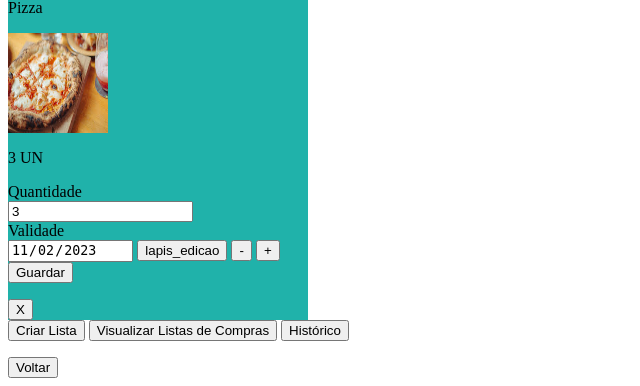
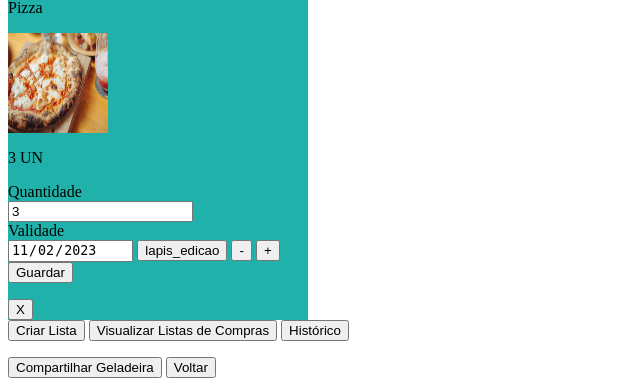
Before and after one commit to Tsuki25/SSF_Smart-Storage-Frigde, a Django app: page /geladeiras/geladeira/1/ in a window 1280 px wide. Shown: the part 998-1384 px from the top of the page, without its empty margins (0-640 px from the left). Run offline with Django 4.2, Linux system fonts and the light colour scheme; a user stored in the database is signed in; data comes from the database, SQL or seed files in the repository; both versions use the stored data as it was after the commit.

Commit message:
adicionando a prototipo da funcionalidade de compartilhar geladeiras via link

```diff
--- /dev/null
+++ b/estoque/templates/confirmacao_compartilhamento.html
@@ -0,0 +1,5 @@
+<h2>Confirmação de Compartilhamento</h2>
+<p>Deseja possuir acesso a geladeira {{ object.pk }}?</p>
+<form method="post">
+    <button type="submit" class="btn-aceitar" style="background-color: forestgreen">Acessar</button>
+</form>
--- a/estoque/templates/detalhes_geladeira.html
+++ b/estoque/templates/detalhes_geladeira.html
@@ -28,7 +28,7 @@
                     <label for="validade{{ item.id }}">Validade</label><br>
                     <input type="date" id="validade{{ item.id }}" name="validade{{ item.id }}" value="{{ item.validade|date:'Y-m-d' }}" readonly>
                     <button type="button" id="btn_validade{{ item.id }}" onclick="document.getElementById('validade{{ item.id }}').readOnly = false; document.getElementById('btn_validade{{ item.id }}').style.display = 'none'">lapis_edicao</button>
-                    <button type="button" onclick="document.getElementById('quantidade{{ item.id }}').value = parseInt(document.getElementById('quantidade{{ item.id }}').value) - 1">-</button><!-- Não tá funfando ainda -->
+                    <button type="button" onclick="document.getElementById('quantidade{{ item.id }}').value = parseInt(document.getElementById('quantidade{{ item.id }}').value) - 1">-</button>
                     <button type="button" onclick="document.getElementById('quantidade{{ item.id }}').value = parseInt(document.getElementById('quantidade{{ item.id }}').value) + 1">+</button>
                     <button type="submit">Guardar</button>
                 </form>
@@ -37,12 +37,29 @@
             </div>
         {% endfor %}
 
-        <!-- <a href=""><button>Adicionar item</button></a> -->
     </div>
     <a href="{% url 'estoque:criar_lista' object.pk %}"><button> Criar Lista </button></a>
     <a href="{% url 'estoque:listas' geladeira.pk %}"><button> Visualizar Listas de Compras </button></a>
     <a href="{% url 'estoque:historico_geladeira' geladeira.pk %}"><button> Histórico </button></a>
     <p></p>
+    <button id="compartilhar_geladeira">Compartilhar Geladeira</button>
+    <p id="link_compartilhamento" style="display: none;">
+        <a href="{% url 'estoque:compartilhar_geladeira' geladeira.pk %}">Convite:Geladeira {{ geladeira.nome_geladeira }}</a>
+    </p>
     <a href="{% url 'estoque:geladeiras' %}"><button id="btn_voltar">Voltar</button></a>
 
 {% endblock %}
+
+<script>
+    let botao_compartilhar = document.getElementById("compartilhar_geladeira");
+    let link_compartilhamento = document.getElementById("link_compartilhamento");
+
+    botao_compartilhar.addEventListener("click", function() {
+        if (link_compartilhamento.style.display === "block"){
+            link_compartilhamento.style.display = "none"
+            link_compartilhamento.style.zIndex = "3"
+        }else{
+            link_compartilhamento.style.display = "block"
+        }
+    });
+</script>
--- a/estoque/urls.py
+++ b/estoque/urls.py
@@ -35,4 +35,5 @@ urlpatterns = [
     path('geladeira/listas/<int:lista>/excluir_item/<int:pk>', views.DeleteItemLista.as_view(), name="excluir_item_lista"),
 
     path('geladeiras/geladeira/historico/<int:pk>', views.HistoricoGeladeira.as_view(), name="historico_geladeira"),
+    path('geladeiras/geladeira/compartilhar_geladeira/<int:pk>', views.CompartilharGeladeira.as_view(), name="compartilhar_geladeira"),
 ]
--- a/estoque/views.py
+++ b/estoque/views.py
@@ -6,6 +6,7 @@ from django.contrib.auth.models import User
 from django.http import HttpResponseRedirect
 from django.shortcuts import get_object_or_404, redirect
 from django.urls import reverse, reverse_lazy
+from django.views import View
 from django.views.generic import TemplateView, UpdateView, DeleteView, CreateView, ListView, DetailView
 
 from estoque.forms import UpdateUsuarioForm, ProdutoForm, GeladeiraForm, ListaForm, ItemGeladeiraForm, ItemListaForm
@@ -65,7 +66,7 @@ class Geladeiras(LoginRequiredMixin, ListView):
 
     def get_context_data(self, **kwargs):  # DEFINE O CONTEXTO DE GELADEIRAS
         context = super().get_context_data(**kwargs)
-        context['geladeiras'] = Geladeira.objects.all() # PEGA TODOS OS OBJETOS GELADEIRA E ADICIONA A UMA LISTA
+        context['geladeiras'] = Geladeira.objects.all()  # PEGA TODOS OS OBJETOS GELADEIRA E ADICIONA A UMA LISTA
 
         termo_pesquisa = self.request.GET.get('q')  # Obtém o termo de busca da URL
         if termo_pesquisa:
@@ -87,7 +88,9 @@ class DetalhesGeladeira(LoginRequiredMixin, DetailView):
         if item_id and nova_quantidade >= 0:
             try:
                 item = Item_Geladeira.objects.get(id=item_id)
-                att_item_log = Log_Itens_Geladeira(item_geladeira=item, usuario=self.request.user, geladeira=Geladeira.objects.get(pk=self.kwargs['pk']),descricao=f"{item.produto.nome_produto} modificado por {self.request.user.username} em {datetime.now().strftime('%d/%m/%Y %H:%M')}")
+                att_item_log = Log_Itens_Geladeira(item_geladeira=item, usuario=self.request.user,
+                                                   geladeira=Geladeira.objects.get(pk=self.kwargs['pk']),
+                                                   descricao=f"{item.produto.nome_produto} modificado por {self.request.user.username} em {datetime.now().strftime('%d/%m/%Y %H:%M')}")
                 att_item_log.save()
 
                 item.quantidade = nova_quantidade
@@ -100,11 +103,13 @@ class DetalhesGeladeira(LoginRequiredMixin, DetailView):
 
     def get_context_data(self, **kwargs):
         context = super().get_context_data(**kwargs)
-        context['item_geladeira'] = Item_Geladeira.objects.filter(geladeira=self.object)  # PEGA CADA ITEM DA GELADEIRA DE ACORDO COM A TABELA INTERMEDIARIA
+        context['item_geladeira'] = Item_Geladeira.objects.filter(
+            geladeira=self.object)  # PEGA CADA ITEM DA GELADEIRA DE ACORDO COM A TABELA INTERMEDIARIA
 
         termo_pesquisa = self.request.GET.get('q')  # Obtém o termo de busca da URL
-        if termo_pesquisa:# Use a consulta Q para pesquisar geladeiras por nome
-            context['item_geladeira'] = Item_Geladeira.objects.filter(geladeira=self.object, produto__nome_produto__contains=termo_pesquisa)
+        if termo_pesquisa:  # Use a consulta Q para pesquisar geladeiras por nome
+            context['item_geladeira'] = Item_Geladeira.objects.filter(geladeira=self.object,
+                                                                      produto__nome_produto__contains=termo_pesquisa)
 
         return context
 
@@ -175,6 +180,7 @@ class Produtos(LoginRequiredMixin, ListView):
             context['produtos'] = Produto.objects.filter(nome_produto__icontains=termo_pesquisa)
 
         return context
+
 
 # =============================================================================
 # =========================== LISTAS ==========================================
@@ -273,7 +279,8 @@ class CreateItemGeladeira(LoginRequiredMixin, CreateView):
         item_geladeira.produto_id = self.kwargs['produto']
         item_geladeira.save()
         # REGISTRA O LOG DE INSERÇÃO DO ITEM NA GELADEIRA
-        att_item_log = Log_Itens_Geladeira(item_geladeira=item_geladeira, usuario=self.request.user, geladeira=Geladeira.objects.get(pk=self.kwargs['geladeira']),
+        att_item_log = Log_Itens_Geladeira(item_geladeira=item_geladeira, usuario=self.request.user,
+                                           geladeira=Geladeira.objects.get(pk=self.kwargs['geladeira']),
                                            descricao=f"{item_geladeira.produto.nome_produto} inserido por {self.request.user.username} em {datetime.now().strftime('%d/%m/%Y %H:%M')}\n Quantidade:{item_geladeira.quantidade}")
         att_item_log.save()
         return super().form_valid(form)
@@ -329,6 +336,7 @@ class DeleteItemLista(LoginRequiredMixin, DeleteView):
         lista_pk = self.kwargs['lista']
         return reverse('estoque:detalhes_lista', args=[lista_pk])
 
+
 # ======================================================================================
 # ============================== HISTORICO/LOG GELADEIRA ===============================
 class HistoricoGeladeira(LoginRequiredMixin, ListView):
@@ -339,7 +347,7 @@ class HistoricoGeladeira(LoginRequiredMixin, ListView):
         context = super().get_context_data(**kwargs)
 
         aux = 0
-        for aux in range(30): #Pega apenas os dias que possuam historico para carregar
+        for aux in range(30):  # Pega apenas os dias que possuam historico para carregar
             if Log_Itens_Geladeira.objects.filter(dt_modificacao=datetime.now().date() - timedelta(days=aux)):
                 continue
             else:
@@ -348,10 +356,24 @@ class HistoricoGeladeira(LoginRequiredMixin, ListView):
         dias_carregados = datetime.now().date() - timedelta(days=aux)  # Pega a data correspondente a 10 dias atrás
         # Captura os logs referentes a itens de uma data maior ou igual a 30 dias atrás
         # e menor ou igual a hoje
-        context['historico'] = Log_Itens_Geladeira.objects.filter(dt_modificacao__gte=dias_carregados, dt_modificacao__lte=datetime.now().date())
+        context['historico'] = Log_Itens_Geladeira.objects.filter(dt_modificacao__gte=dias_carregados,
+                                                                  dt_modificacao__lte=datetime.now().date())
         context['item_geladeira'] = Item_Geladeira.objects.all()
         context['geladeira'] = Geladeira.objects.get(pk=self.kwargs['pk'])
-        datas = [datetime.now().date() - timedelta(days=i) for i in range(aux)]#PEGA A DATA DOS ULTIMOS 30 DIAS e ADICIONA EM UMA LISTA
+        datas = [datetime.now().date() - timedelta(days=i) for i in
+                 range(aux)]  # PEGA A DATA DOS ULTIMOS 30 DIAS e ADICIONA EM UMA LISTA
         context['datas'] = datas
 
         return context
+
+
+class CompartilharGeladeira(LoginRequiredMixin, View):
+    def get(self, request, pk):
+        geladeira = get_object_or_404(Geladeira, pk=pk)
+
+        if request.user not in geladeira.usuarios_proprietarios.all():
+            geladeira.usuarios_proprietarios.add(request.user)
+        else:
+            redirect('estoque:homepage')
+
+        return redirect('estoque:detalhes_geladeira', pk)
```
Also changed, not shown: db.sqlite3.
